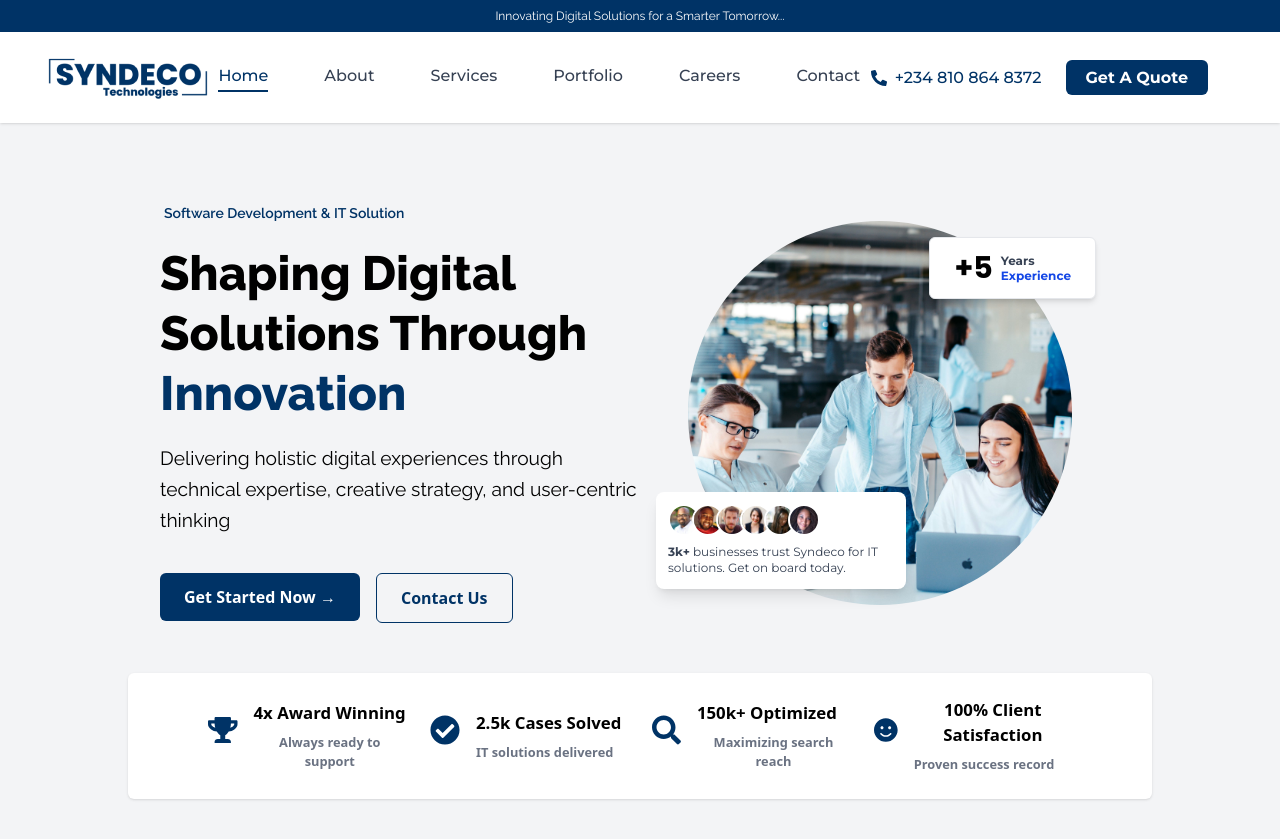
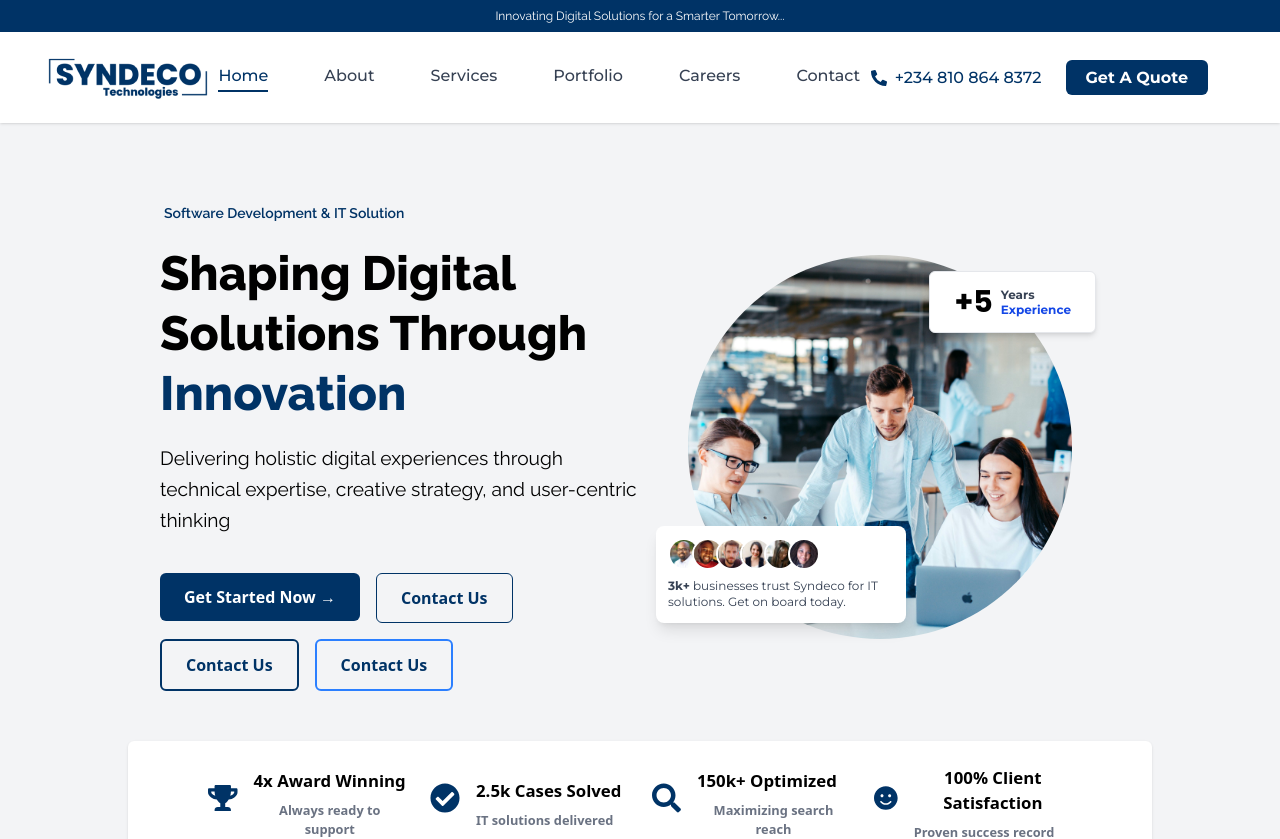
Before and after one commit to damsman10/syndeco-technologies, a React (Vite) app: page / in a window 1280 px wide. Shown: the top 839 px of the page. Built offline with nearby package versions, Linux system fonts and the light colour scheme.

Commit message:
button test

```diff
--- a/src/components/Hero.jsx
+++ b/src/components/Hero.jsx
@@ -23,10 +23,35 @@ const Hero = () => {
           </Link>
             <a
               href="mailto:info@syndeco.ng?subject=Inquiry%20from%20Website"
-              className="block border border-[#003366] text-[#003366] text-center px-6 py-3 rounded-md font-semibold hover:bg-[#003366] hover:text-white transition w-full md:w-auto"
+              className="w-full md:w-auto"
             >
-              Contact Us
+              <button
+                className="w-full md:w-auto border border-[#003366] text-[#003366] text-center px-6 py-3 rounded-md font-semibold hover:bg-[#003366] hover:text-white transition"
+              >
+                Contact Us
+              </button>
             </a>
+            <a
+              href="mailto:info@syndeco.ng?subject=Inquiry%20from%20Website"
+              className="w-full md:w-auto"
+            >
+              <button
+                className="w-full md:w-auto border-2 border-[#003366] text-[#003366] text-center px-6 py-3 rounded-md font-semibold hover:bg-[#003366] hover:text-white transition"
+              >
+                Contact Us
+              </button>
+            </a>
+            <a
+              href="mailto:info@syndeco.ng?subject=Inquiry%20from%20Website"
+              className="w-full md:w-auto"
+            >
+              <button
+                className="w-full md:w-auto border-2 border-blue-500 text-[#003366] text-center px-6 py-3 rounded-md font-semibold hover:bg-[#003366] hover:text-white transition"
+              >
+                Contact Us
+              </button>
+            </a>
+
           </div>
         </div>
 
```
